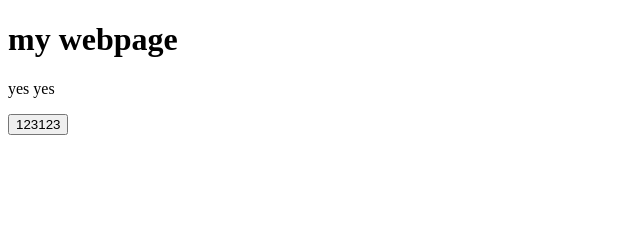
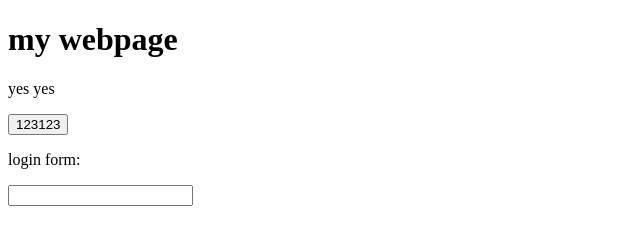
Before and after one commit to Sqoll/pr4, a plain HTML site: page index.html in a window 1280 px wide. Shown: the whole page, without its empty margins (0-640 px from the left). Drawn offline with Linux system fonts and the light colour scheme.

Commit message:
commited login

```diff
--- a/index.html
+++ b/index.html
@@ -9,5 +9,7 @@
   <button>123123</button>
 </form>
 
+<p>login form:</p> <input type=text></input>
+
 </body>
 </html>
```
